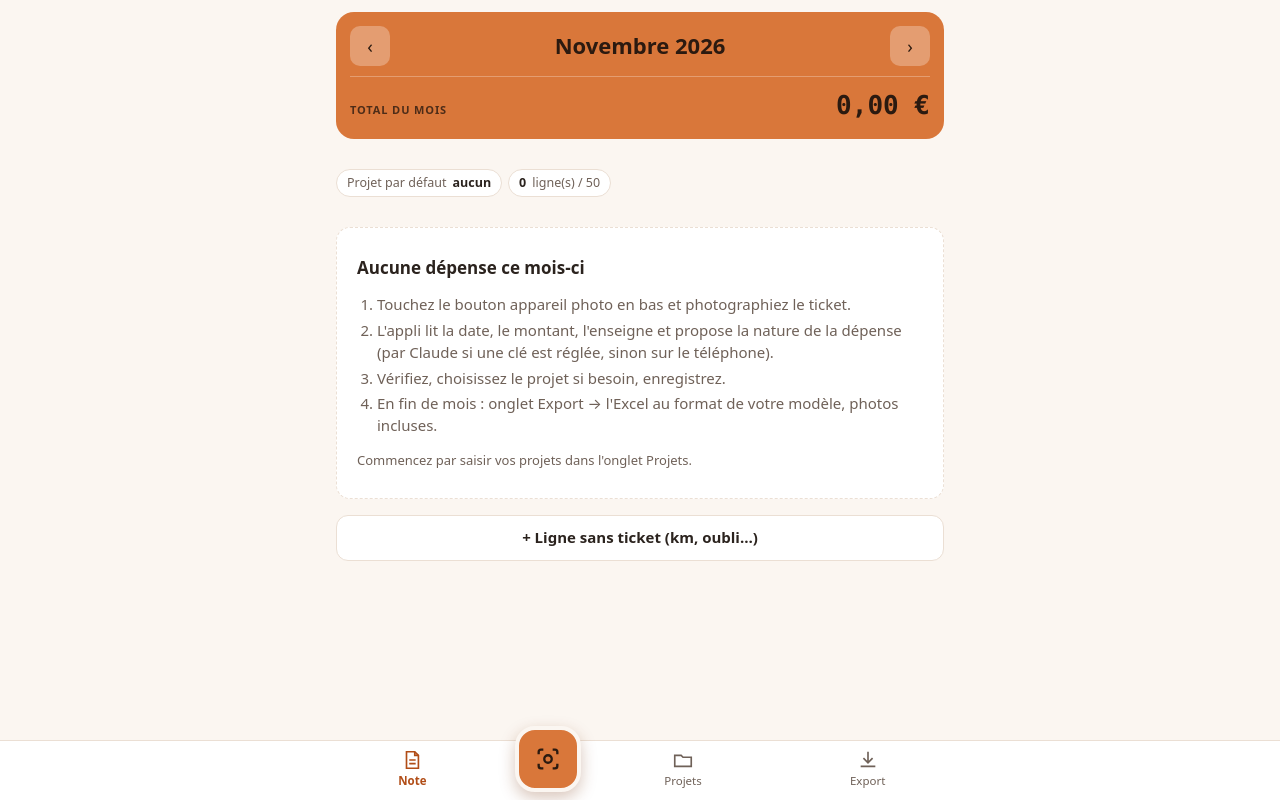
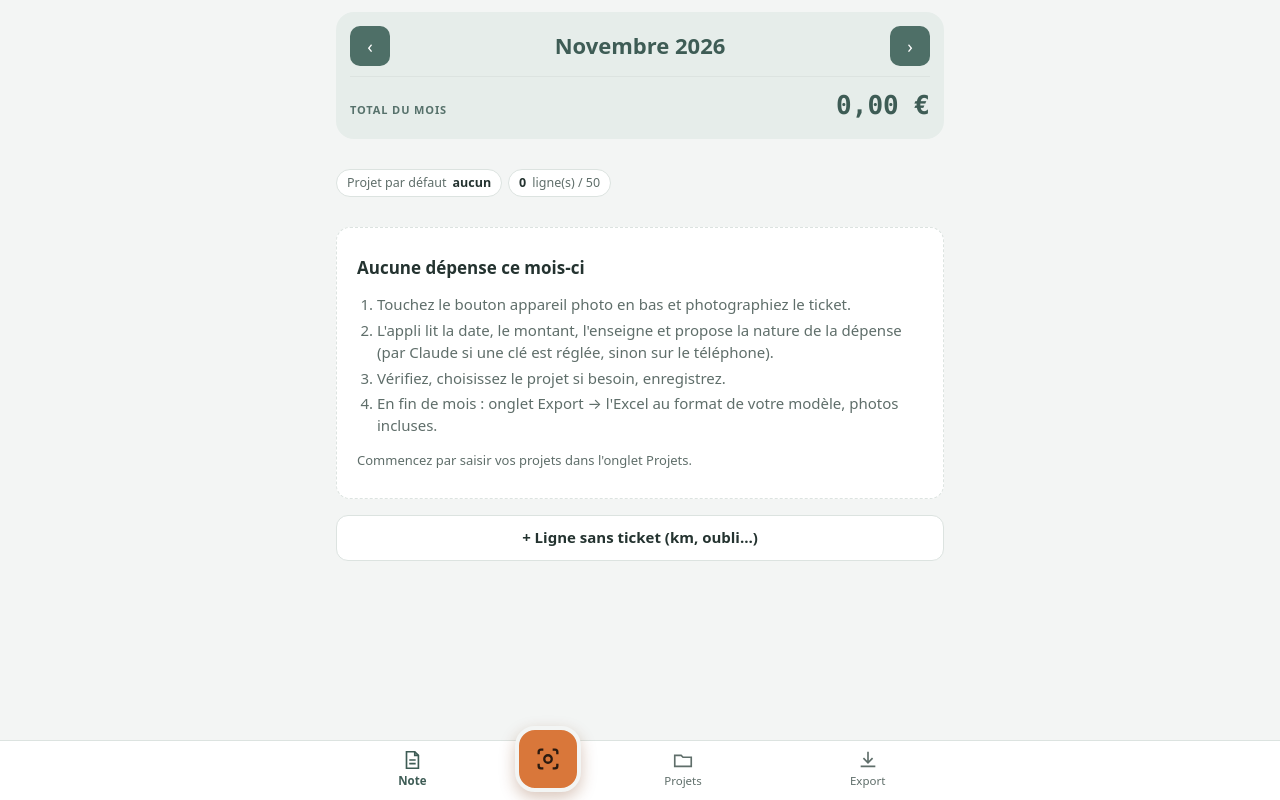
Before and after one commit to VincentWerlen/NdF, a plain HTML site: page index.html in a window 1280 px wide. Drawn offline with Linux system fonts and the light colour scheme.

Commit message:
1.2.1 : couleurs Neu Railways (gris / gris-vert, bandeau clair), touche d'orange sur le bouton photo
Co-Authored-By: Claude Opus 5.5 <noreply@anthropic.com>

```diff
--- a/index.html
+++ b/index.html
@@ -5,7 +5,7 @@
 <meta name="viewport" content="width=device-width,initial-scale=1,viewport-fit=cover">
 <title>Notes de frais</title>
 <meta name="description" content="Scan des tickets, projets par défaut, export Excel au format FI407/A.">
-<meta name="theme-color" content="#D9773A">
+<meta name="theme-color" content="#4E6F67">
 <link rel="manifest" href="manifest.webmanifest">
 <link rel="icon" href="icons/icon-192.png" type="image/png">
 <link rel="apple-touch-icon" href="icons/icon-180.png">
@@ -15,20 +15,23 @@
 <meta name="apple-mobile-web-app-status-bar-style" content="default">
 <style>
 /* Layout: one-column phone tool — orange month banner, line list, bottom tab bar, full-screen line editor.
-   Couleur : orange mat Neu Railways (--accent) en aplats avec texte foncé ; --accent-strong pour l'orange en texte ou en trait. */
+   Couleurs Neu Railways : gris clair, blanc et gris-vert (--accent en aplat, --accent-strong en texte), une seule touche d'orange (--touch) sur le bouton photo. */
 :root{
-  --bg:#FBF6F1; --surface:#FFFFFF; --ink:#2B231E; --muted:#6F6158; --line:#EBDFD4;
-  --accent:#D9773A; --accent-ink:#2B1A10; --accent-strong:#B14D17; --accent-soft:#FBE6D6; --on-accent-soft:rgba(255,255,255,.28); --warn:#9A5B00; --warn-soft:#FDF0DC; --bad:#A3302A; --bad-soft:#F9E3E1; --ok:#2F7A45;
+  --bg:#F3F5F4; --surface:#FFFFFF; --ink:#243330; --muted:#5F6E6A; --line:#DCE3E0;
+  --accent:#4E6F67; --accent-ink:#FFFFFF; --accent-strong:#3E5C55; --accent-soft:#E6EDEA; --on-accent-soft:rgba(255,255,255,.2);
+  --touch:#D9773A; --touch-ink:#2B1A10; --warn:#9A5B00; --warn-soft:#FDF0DC; --bad:#A3302A; --bad-soft:#F9E3E1; --ok:#2F7A45;
   --f-display:system-ui,-apple-system,"Segoe UI",Roboto,sans-serif;
   --f-body:system-ui,-apple-system,"Segoe UI",Roboto,sans-serif;
   --f-num:ui-monospace,"SFMono-Regular","Roboto Mono",Consolas,monospace;
 }
 @media (prefers-color-scheme: dark){:root:not([data-theme="light"]){
-  --bg:#1B1410; --surface:#251C17; --ink:#EADCCF; --muted:#A8968A; --line:#3A2C23;
-  --accent:#E58A50; --accent-ink:#2B1A10; --accent-strong:#F0955A; --accent-soft:#3B2518; --on-accent-soft:rgba(255,255,255,.22); --warn:#F0B35A; --warn-soft:#3A2A12; --bad:#F0877F; --bad-soft:#3D1B19; --ok:#7CCB92; color-scheme:dark}}
+  --bg:#141918; --surface:#1C2321; --ink:#E2EAE7; --muted:#9AA9A5; --line:#2E3A37;
+  --accent:#93B5AB; --accent-ink:#121A18; --accent-strong:#A9C4BC; --accent-soft:#25332F; --on-accent-soft:rgba(255,255,255,.25);
+  --touch:#E58A50; --touch-ink:#2B1A10; --warn:#F0B35A; --warn-soft:#3A2A12; --bad:#F0877F; --bad-soft:#3D1B19; --ok:#7CCB92; color-scheme:dark}}
 :root[data-theme="dark"]{
-  --bg:#1B1410; --surface:#251C17; --ink:#EADCCF; --muted:#A8968A; --line:#3A2C23;
-  --accent:#E58A50; --accent-ink:#2B1A10; --accent-strong:#F0955A; --accent-soft:#3B2518; --on-accent-soft:rgba(255,255,255,.22); --warn:#F0B35A; --warn-soft:#3A2A12; --bad:#F0877F; --bad-soft:#3D1B19; --ok:#7CCB92; color-scheme:dark}
+  --bg:#141918; --surface:#1C2321; --ink:#E2EAE7; --muted:#9AA9A5; --line:#2E3A37;
+  --accent:#93B5AB; --accent-ink:#121A18; --accent-strong:#A9C4BC; --accent-soft:#25332F; --on-accent-soft:rgba(255,255,255,.25);
+  --touch:#E58A50; --touch-ink:#2B1A10; --warn:#F0B35A; --warn-soft:#3A2A12; --bad:#F0877F; --bad-soft:#3D1B19; --ok:#7CCB92; color-scheme:dark}
 *,*::before,*::after{box-sizing:border-box}
 [hidden]{display:none!important}
 html{color-scheme:light;padding-top:env(safe-area-inset-top,0px)}
@@ -45,14 +48,14 @@ button{cursor:pointer}
 .eyebrow{font-size:11px;letter-spacing:.08em;text-transform:uppercase;color:var(--muted);font-weight:600}
 
 /* header */
-.top{display:flex;align-items:center;justify-content:space-between;gap:12px;padding:14px 14px;margin-bottom:14px;background:var(--accent);color:var(--accent-ink);border-radius:18px}
-.top .eyebrow{color:var(--accent-ink);opacity:.8}
-.top .icon-btn{background:var(--on-accent-soft);border-color:transparent;color:var(--accent-ink)}
+.top{display:flex;align-items:center;justify-content:space-between;gap:12px;padding:14px 14px;margin-bottom:14px;background:var(--accent-soft);color:var(--accent-strong);border-radius:18px}
+.top .eyebrow{color:var(--accent-strong);opacity:.85}
+.top .icon-btn{background:var(--accent);border-color:transparent;color:var(--accent-ink)}
 /* bandeau du mois : navigation sur une ligne, total en dessous (ne se coupe jamais) */
 #v-note .top{flex-direction:column;align-items:stretch;gap:10px}
 #v-note .month{justify-content:space-between}
 #v-note .month h1{white-space:nowrap}
-#v-note .total{display:flex;justify-content:space-between;align-items:baseline;text-align:left;border-top:1px solid var(--on-accent-soft);padding-top:10px}
+#v-note .total{display:flex;justify-content:space-between;align-items:baseline;text-align:left;border-top:1px solid var(--line);padding-top:10px}
 #v-note .total .num{font-size:26px;font-weight:600;white-space:nowrap}
 .top .num{white-space:nowrap}
 .month{display:flex;align-items:center;gap:4px}
@@ -94,7 +97,7 @@ button{cursor:pointer}
 .tab{background:none;border:0;padding:8px 4px 10px;display:flex;flex-direction:column;align-items:center;gap:2px;font-size:11.5px;color:var(--muted)}
 .tab svg{width:22px;height:22px}
 .tab[aria-current="page"]{color:var(--accent-strong);font-weight:700}
-.scan{margin:-22px 10px 8px;width:66px;height:66px;border-radius:20px;background:var(--accent);color:var(--accent-ink);border:4px solid var(--bg);display:grid;place-items:center;box-shadow:0 6px 16px rgba(120,50,10,.28)}
+.scan{margin:-22px 10px 8px;width:66px;height:66px;border-radius:20px;background:var(--touch);color:var(--touch-ink);border:4px solid var(--bg);display:grid;place-items:center;box-shadow:0 6px 16px rgba(120,50,10,.28)}
 .scan svg{width:28px;height:28px}
 .scan-label{position:absolute;width:1px;height:1px;overflow:hidden;clip:rect(0 0 0 0)}
 
@@ -319,7 +322,7 @@ a.btn{text-decoration:none;color:inherit}
 <script src="vendor/tesseract/tesseract.min.js"></script>
 <script>
 "use strict";
-const APP_VERSION='1.2.0';
+const APP_VERSION='1.2.1';
 // modèle Excel FI407/A, servi à côté de la page et gardé en cache pour le hors-ligne
 let tplP=null;
 function templateBytes(){
--- a/sw.js
+++ b/sw.js
@@ -3,7 +3,7 @@
 //   pour qu'une mise à jour publiée arrive dès la prochaine ouverture en ligne ;
 // - les bibliothèques (vendor/, icônes) : cache d'abord, elles ne changent qu'avec VERSION.
 // Changer VERSION à chaque mise à jour des bibliothèques pour les renouveler sur les téléphones.
-const VERSION = 'ndf-1.2.0';
+const VERSION = 'ndf-1.2.1';
 const FILES = [
   './', 'index.html', 'manifest.webmanifest', 'modele-ndf.xltx',
   'icons/icon-180.png', 'icons/icon-192.png', 'icons/icon-512.png', 'icons/icon-512-maskable.png',
```
Also changed, not shown: icons/icon-180.png, icons/icon-192.png, icons/icon-512-maskable.png, icons/icon-512.png, manifest.webmanifest.
